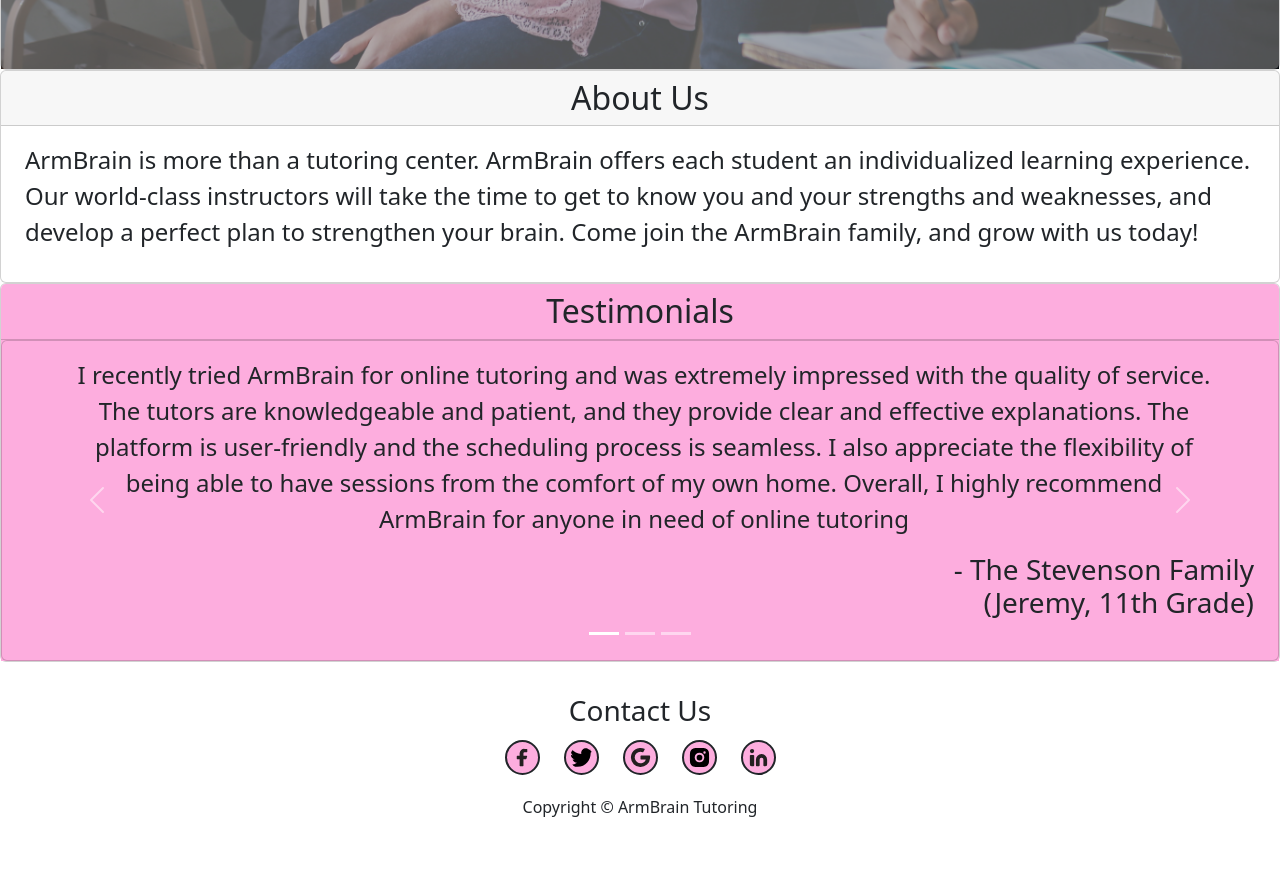
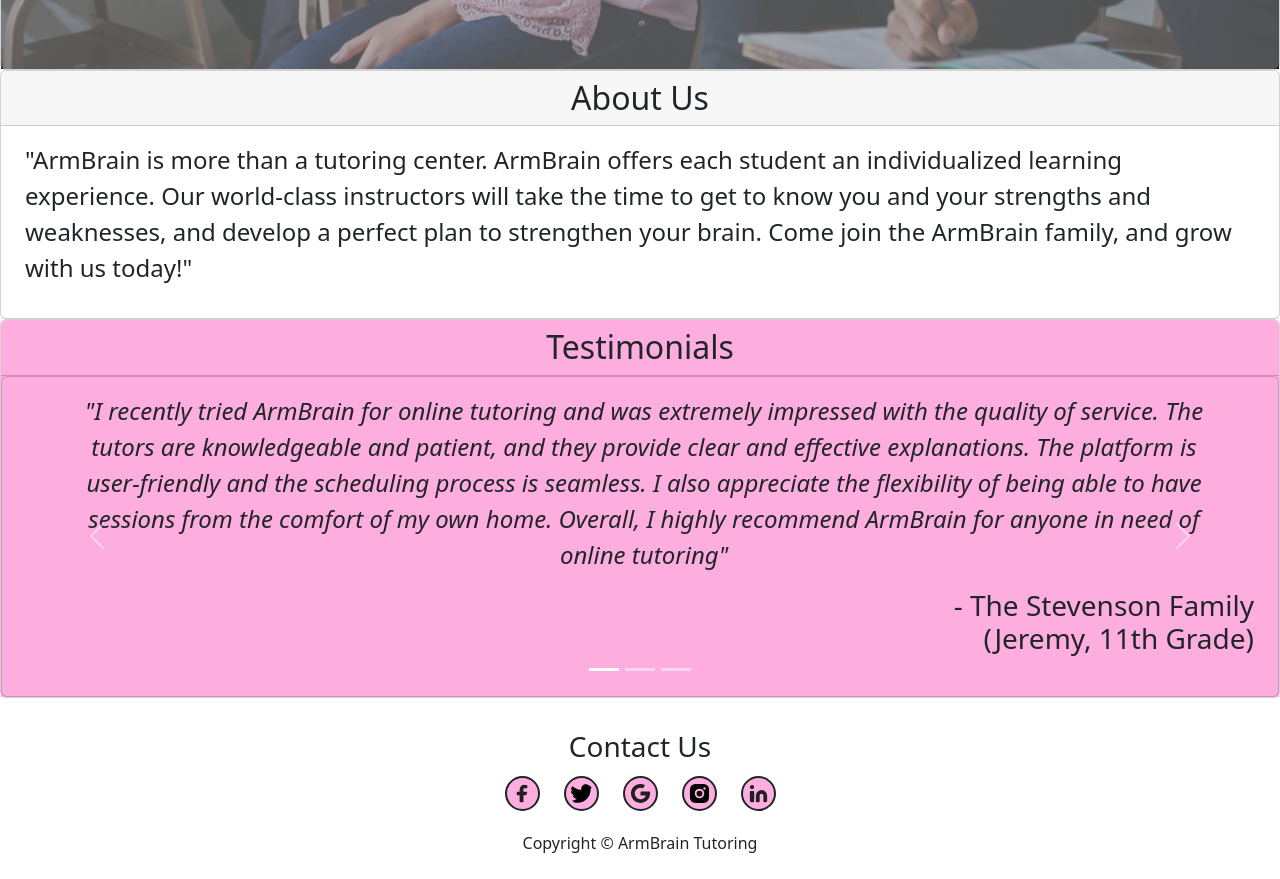
Before and after one commit to michaelproscia/arm-brain-tutoring, a React (Create React App) app: page /#/ in a window 1280 px wide. Shown: the part 840-1719 px from the top of the page. Before the commit the page ends 1683 px from the top, so only its background shows below. Built offline with nearby package versions, Linux system fonts and the light colour scheme.

Commit message:
Updated testimonial styling

```diff
--- a/src/components/Home/Home.js
+++ b/src/components/Home/Home.js
@@ -1,7 +1,7 @@
 import students from "./students.jpg";
 
 const backgroundColor = "rgba(128, 128, 128, 0.6)";
-const textColor = ""
+const textColor = "";
 
 function Home() {
   return (
@@ -27,11 +27,11 @@
       <div className="card">
         <h2 className="text-center card-header">About Us</h2>
         <p className="card-body fs-4 px-4">
-          ArmBrain is more than a tutoring center. ArmBrain offers each student
+          "ArmBrain is more than a tutoring center. ArmBrain offers each student
           an individualized learning experience. Our world-class instructors
           will take the time to get to know you and your strengths and
           weaknesses, and develop a perfect plan to strengthen your brain. Come
-          join the ArmBrain family, and grow with us today!
+          join the ArmBrain family, and grow with us today!"
         </p>
       </div>
 
@@ -51,15 +51,15 @@
           <div className="carousel-inner bg-primary">
             <div className="carousel-item active">
               <div className="card d-block w-100 p-3 bg-primary">
-                <p className="card-text fs-4 ml-2 px-5 text-center">
-                  I recently tried ArmBrain for online tutoring and was
+                <p className="card-text fs-4 ml-2 px-5 text-center font-italic">
+                  "I recently tried ArmBrain for online tutoring and was
                   extremely impressed with the quality of service. The tutors
                   are knowledgeable and patient, and they provide clear and
                   effective explanations. The platform is user-friendly and the
                   scheduling process is seamless. I also appreciate the
                   flexibility of being able to have sessions from the comfort of
                   my own home. Overall, I highly recommend ArmBrain for anyone
-                  in need of online tutoring
+                  in need of online tutoring"
                 </p>
                 <h3 className="card-title text-right mr-2 pb-3">
                   - The Stevenson Family <br />
@@ -69,15 +69,15 @@
             </div>
             <div className="carousel-item">
               <div className="card d-block w-100 p-3 bg-primary">
-                <p className="card-text fs-4 ml-2 px-5 text-center">
-                  I highly recommend ArmBrain to anyone looking for top-notch
+                <p className="card-text fs-4 ml-2 px-5 text-center font-italic">
+                  "I highly recommend ArmBrain to anyone looking for top-notch
                   academic support. Their experienced tutors are knowledgeable
                   and patient, providing personalized lessons that cater to each
                   student's individual needs and learning style. My child has
                   seen significant improvement in their grades and confidence
                   since starting with this company. The online platform is
                   user-friendly and the scheduling process is hassle-free.
-                  Overall, a fantastic investment in my child's education.
+                  Overall, a fantastic investment in my child's education."
                 </p>
                 <h3 className="card-title text-right mr-2 pb-3">
                   - The Proscia Family <br />
@@ -87,7 +87,7 @@
             </div>
             <div className="carousel-item">
               <div className="card d-block w-100 p-3 bg-primary">
-                <p className="card-text fs-4 ml-2 px-5 text-center">
+                <p className="card-text fs-4 ml-2 px-5 text-center font-italic">
                   ArmBrain Tutoring is an absolute gem! Their tutors are
                   knowledgeable, patient, and truly care about their students'
                   success. I was struggling with Math, but after just a few
```
